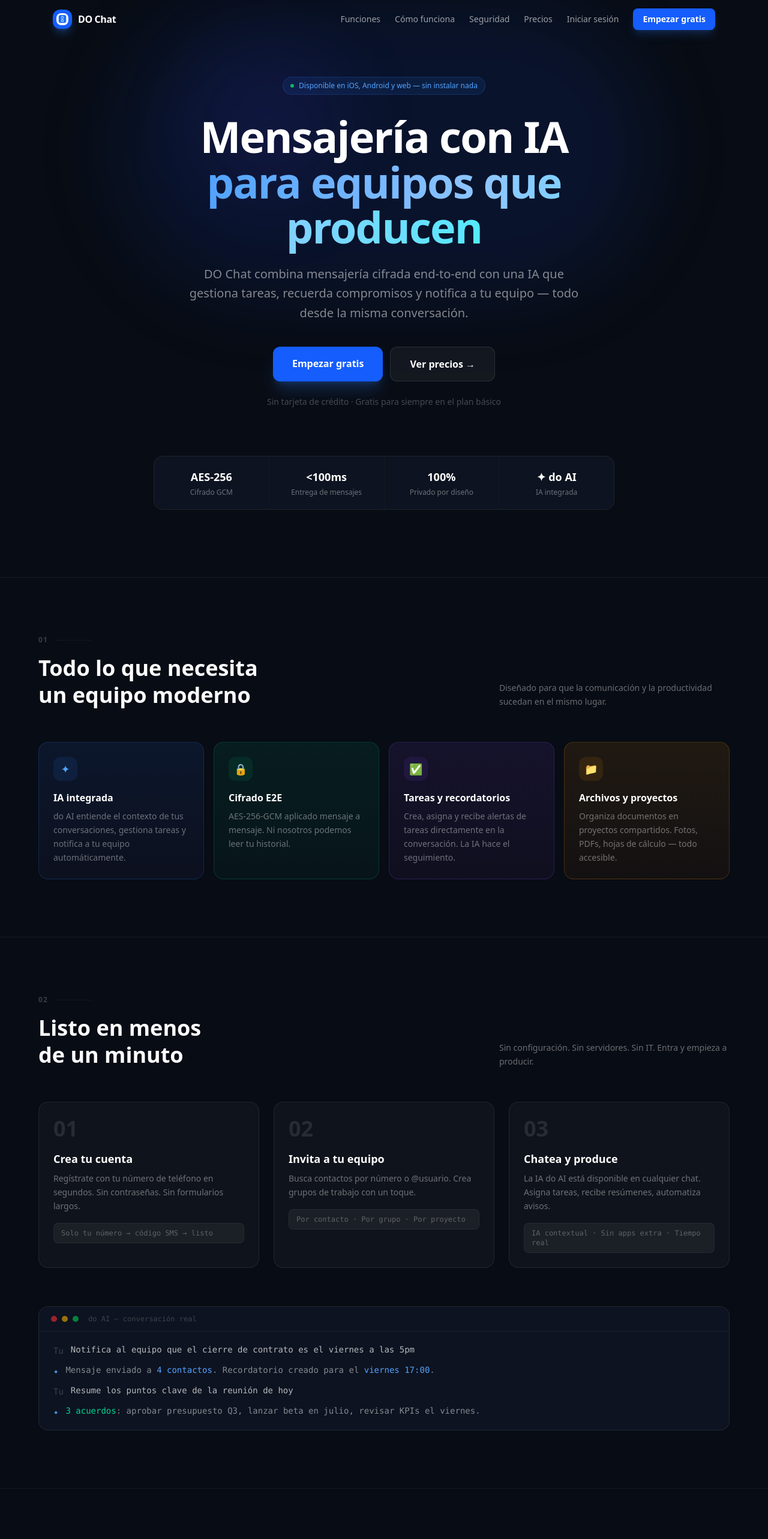
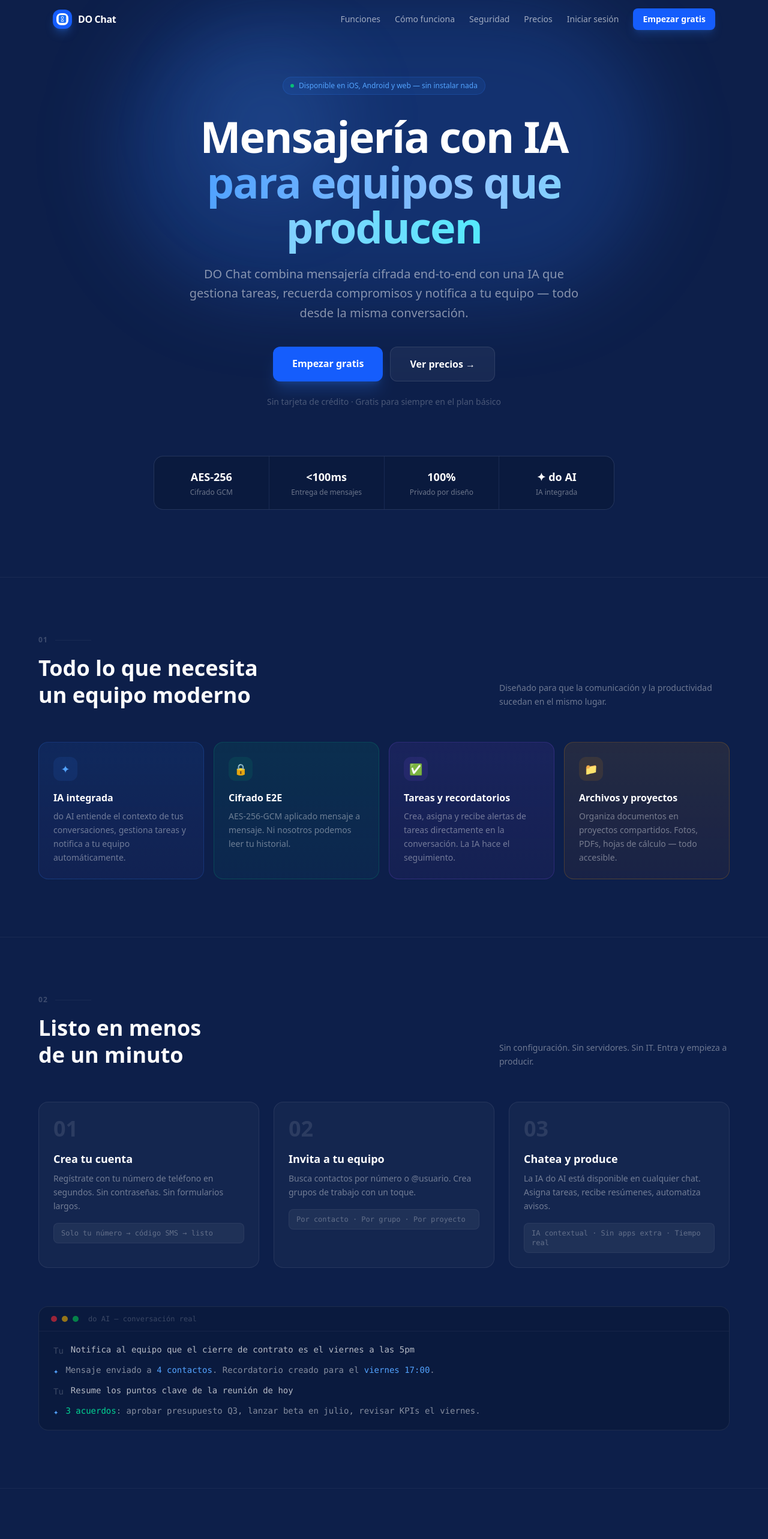
Before and after one commit to abelnvv08/do-chat, a Next.js app: page /landing in a window 1280 px wide. Shown: the top 2566 px of the page at 60% size. Built offline with nearby package versions, Linux system fonts and the light colour scheme.

Commit message:
style: change landing bg from near-black to rich dark blue (#0d1f4a)
Co-Authored-By: Claude Sonnet 4.6 <noreply@anthropic.com>

```diff
--- a/src/app/landing/page.tsx
+++ b/src/app/landing/page.tsx
@@ -40,10 +40,10 @@ export default function LandingV2() {
   }
 
   return (
-    <div className="min-h-screen bg-[#080c14] text-white font-sans antialiased">
+    <div className="min-h-screen bg-[#0d1f4a] text-white font-sans antialiased">
 
       {/* ── NAV ── */}
-      <nav className={`fixed top-0 left-0 right-0 z-50 transition-all duration-300 ${scrolled ? 'bg-[#080c14]/95 backdrop-blur-md border-b border-white/5' : ''}`}>
+      <nav className={`fixed top-0 left-0 right-0 z-50 transition-all duration-300 ${scrolled ? 'bg-[#0d1f4a]/95 backdrop-blur-md border-b border-white/5' : ''}`}>
         <div className="max-w-6xl mx-auto px-6 h-16 flex items-center justify-between">
           <Link href="/" className="flex items-center gap-2.5">
             <div className="w-8 h-8 rounded-xl bg-blue-600 flex items-center justify-center shadow-lg shadow-blue-500/30">
@@ -71,7 +71,7 @@ export default function LandingV2() {
           </button>
         </div>
         {menuOpen && (
-          <div className="sm:hidden bg-[#0d1320] border-t border-white/5 px-6 py-4 space-y-3">
+          <div className="sm:hidden bg-[#0a1a3e] border-t border-white/5 px-6 py-4 space-y-3">
             <a href="#funciones" onClick={() => setMenuOpen(false)} className="block text-sm text-white/70">Funciones</a>
             <a href="#como-funciona" onClick={() => setMenuOpen(false)} className="block text-sm text-white/70">Cómo funciona</a>
             <Link href="/pricing" onClick={() => setMenuOpen(false)} className="block text-sm text-white/70">Precios</Link>
@@ -86,8 +86,8 @@ export default function LandingV2() {
       {/* ── HERO ── */}
       <section className="relative overflow-hidden pt-32 pb-28 px-6">
         {/* bg glow */}
-        <div className="absolute top-0 left-1/2 -translate-x-1/2 w-[900px] h-[500px] bg-blue-600/10 rounded-full blur-3xl pointer-events-none" />
-        <div className="absolute top-20 left-1/4 w-64 h-64 bg-indigo-600/10 rounded-full blur-3xl pointer-events-none" />
+        <div className="absolute top-0 left-1/2 -translate-x-1/2 w-[900px] h-[500px] bg-blue-500/20 rounded-full blur-3xl pointer-events-none" />
+        <div className="absolute top-20 left-1/4 w-64 h-64 bg-blue-400/15 rounded-full blur-3xl pointer-events-none" />
 
         <div className="relative max-w-4xl mx-auto text-center">
           <div className="inline-flex items-center gap-2 px-3 py-1.5 rounded-full bg-blue-500/10 border border-blue-500/20 text-blue-400 text-xs font-medium mb-8">
@@ -127,7 +127,7 @@ export default function LandingV2() {
             { n: '100%', label: 'Privado por diseño' },
             { n: '✦ do AI', label: 'IA integrada' },
           ].map(m => (
-            <div key={m.label} className="bg-[#0d1320] px-6 py-5 text-center">
+            <div key={m.label} className="bg-[#0a1a3e] px-6 py-5 text-center">
               <p className="text-lg font-bold text-white">{m.n}</p>
               <p className="text-xs text-white/40 mt-1">{m.label}</p>
             </div>
@@ -249,7 +249,7 @@ export default function LandingV2() {
           </div>
 
           {/* AI demo snippet */}
-          <div className="rounded-2xl bg-[#0d1320] border border-white/8 overflow-hidden">
+          <div className="rounded-2xl bg-[#0a1a3e] border border-white/8 overflow-hidden">
             <div className="flex items-center gap-2 px-5 py-3 border-b border-white/5">
               <div className="w-2.5 h-2.5 rounded-full bg-red-500/60" />
               <div className="w-2.5 h-2.5 rounded-full bg-yellow-500/60" />
```
